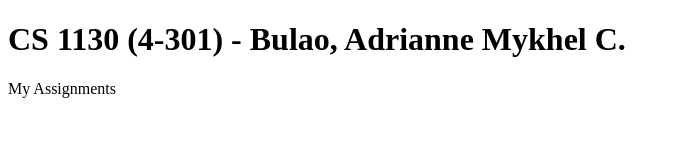
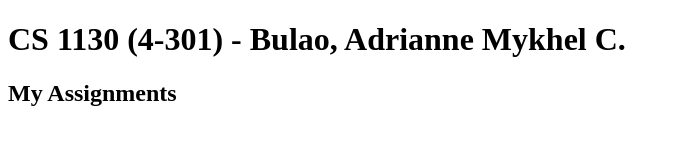
Before and after one commit to amcbulao/amcbulao.github.io, a plain HTML site: page index.html in a window 1280 px wide. Shown: the whole page, without its empty margins (0-680 px from the left). Drawn offline with Linux system fonts and the light colour scheme.

Commit message:
Update index.html

```diff
--- a/index.html
+++ b/index.html
@@ -3,7 +3,7 @@
   <title>Bulao's Personal Space</title>
 <body>
   <h1>CS 1130 (4-301) - Bulao, Adrianne Mykhel C.</h1>
-  <p>My Assignments</p>
+  <h2>My Assignments</h2>
 
 </body>
 </html>
```
